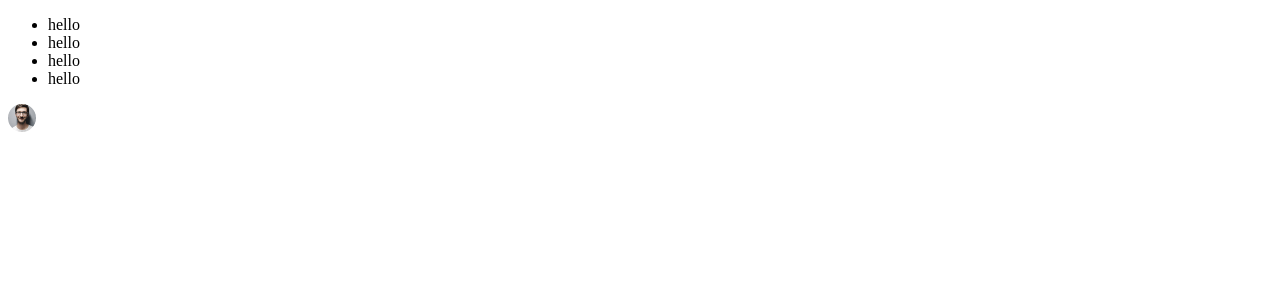
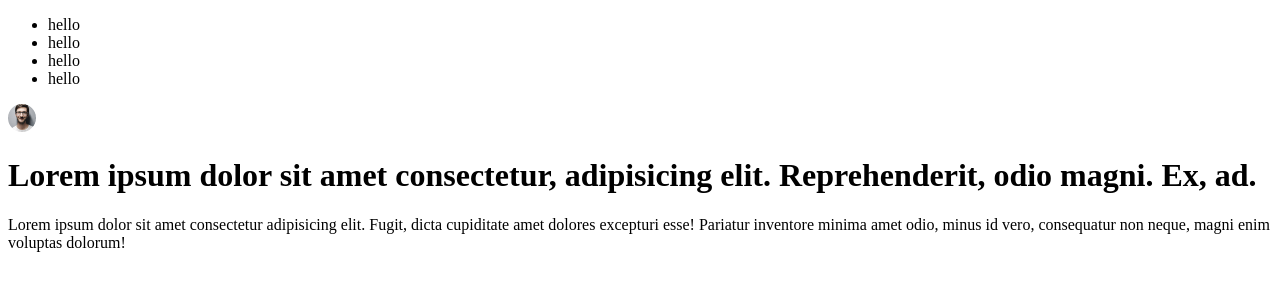
Before and after one commit to Ahvaz-ir/project-test-, a plain HTML site: page index.html in a window 1280 px wide. Drawn offline with Linux system fonts and the light colour scheme.

Commit message:
create mainLeft

```diff
--- a/css/app.css
+++ b/css/app.css
@@ -7,3 +7,7 @@ header img{
     width: 100%;
     height: 100%;
 }
+.mainLeft{
+    display: flex;
+    justify-content: left;
+}
--- a/index.html
+++ b/index.html
@@ -15,5 +15,11 @@
         </ul>
         <img src="images/person-1.png" alt="">
     </header>
+    <main>
+        <div class="mainLeft">
+            <h1>Lorem ipsum dolor sit amet consectetur, adipisicing elit. Reprehenderit, odio magni. Ex, ad.</h1>
+            <p>Lorem ipsum dolor sit amet consectetur adipisicing elit. Fugit, dicta cupiditate amet dolores excepturi esse! Pariatur inventore minima amet odio, minus id vero, consequatur non neque, magni enim voluptas dolorum!</p>
+        </div>
+    </main>
 </body>
 </html>
```
